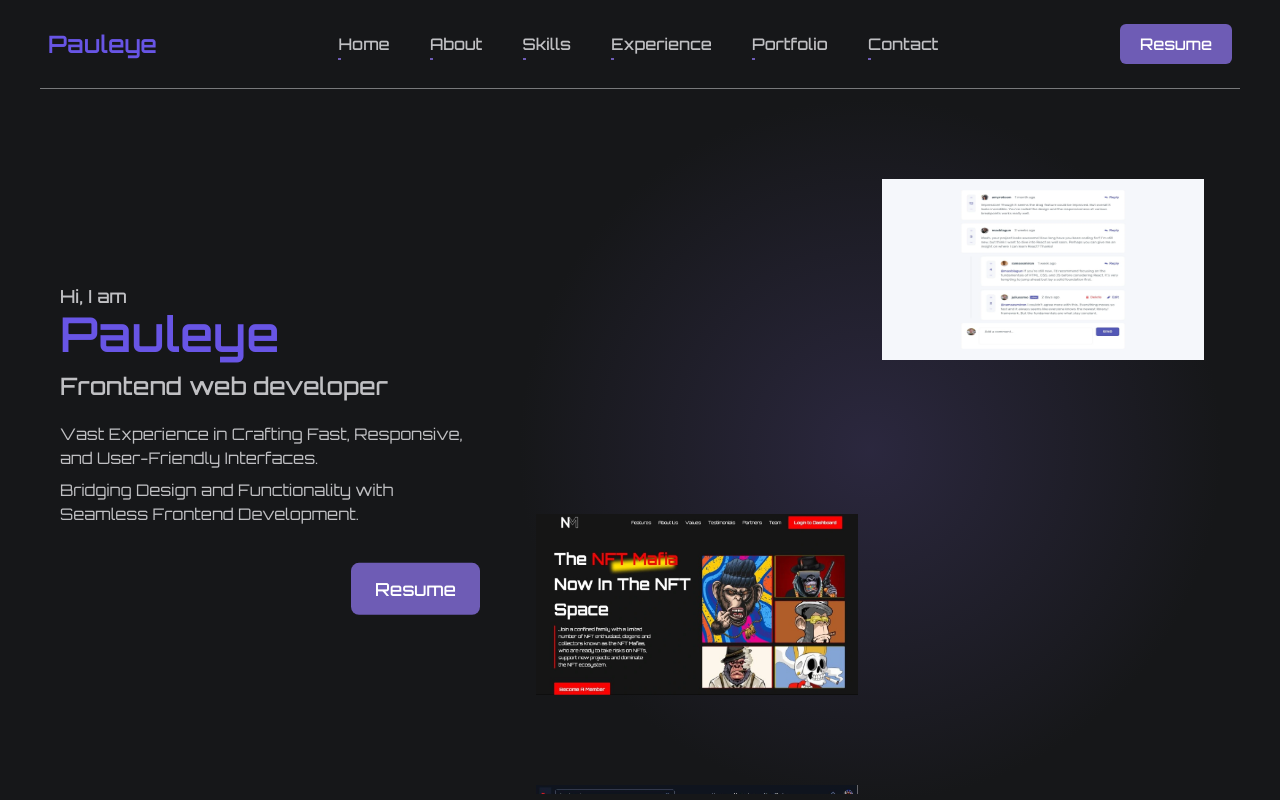
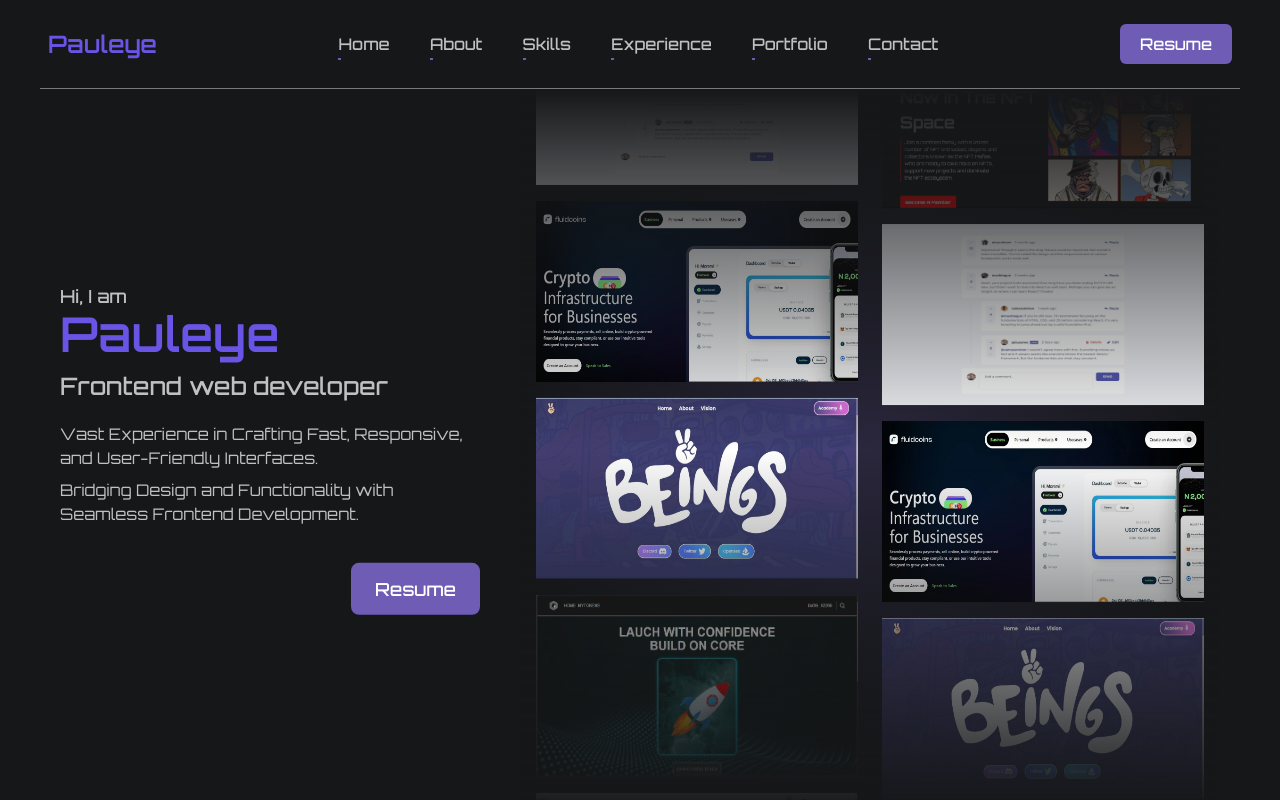
Before and after one commit to Pauleye12/portfolioV2, a React (Vite) app: page / in a window 1280 px wide. Shown: the top 800 px of the page. Built offline with nearby package versions, Linux system fonts and the light colour scheme.

Commit message:
fix slider added gradient

```diff
--- a/src/components/SwiperScroll.jsx
+++ b/src/components/SwiperScroll.jsx
@@ -16,18 +16,17 @@ const scrollDown = {
 };
 const scrollDownContainer = {
   initial: {
-    opacity: 1,
-    bottom: "140%",
+    y: 0,
   },
-  animate: {
-    opacity: 1,
-
-    bottom: "-120px",
+  animate(dir) {
+    return {
+      y: dir === -1 ? "100%" : "-100%",
       transition: {
-      duration: 20,
+        duration: 120,
         ease: "linear",
         repeat: Infinity,
       },
+    };
   },
 };
 const scrollDownContainer2 = {
@@ -89,57 +88,103 @@ const images = [
 
 const SwiperScroll = () => {
   return (
-    <div className="flex w-full h-full p-4 gap-6  ">
+    <div className="flex w-full h-full overflow-hidden p-4 gap-6  relative">
+      <div className="flex flex-col gap-4 w-full relative">
         <motion.div
           initial="initial"
           animate="animate"
-        variants={scrollDown}
-        className=" w-full h-full overflow-hidden flex flex-col gap-8 items-center relative  "
+          variants={scrollDownContainer}
+          className="flex flex-col gap-4 pb-4 w-full relative"
         >
+          <div className=" w-full flex flex-col gap-4 items-center relative  ">
             {images.map((item, index) => {
               return (
-            <motion.a
-              variants={scrollDownContainer}
+                <a
                   key={index}
                   href={item.url}
                   target="_blank"
                   rel="noopener noreferrer"
-              className={`flex justify-center w-full items-center rounded-md absolute  `}
+                  className={`flex justify-center w-full items-center rounded-md  `}
+                >
+                  <img
+                    src={`/images/${item.img}.webp`}
+                    alt=""
+                    className="max-w-[400px] aspect-video w-full block"
+                  />
+                </a>
+              );
+            })}
+          </div>
+          <div className=" w-full flex flex-col gap-4 items-center absolute top-full left-0 w-full">
+            {images.map((item, index) => {
+              return (
+                <a
+                  key={index}
+                  href={item.url}
+                  target="_blank"
+                  rel="noopener noreferrer"
+                  className={`flex justify-center w-full items-center rounded-md  `}
                 >
                   <img
                     src={`/images/${item.img}.webp`}
                     alt=""
                     className="max-w-[400px] aspect-video w-full"
                   />
-            </motion.a>
+                </a>
               );
             })}
+          </div>
         </motion.div>
+      </div>
+      <div className="flex flex-col gap-4 w-full relative">
         <motion.div
+          custom={-1}
           initial="initial"
           animate="animate"
-        variants={scrollDown}
-        className=" w-full hidden lg:block h-full overflow-hidden relative "
+          variants={scrollDownContainer}
+          className="flex flex-col gap-4 pt-4 w-full relative"
         >
-        {images.reverse().map((item, index) => {
+          <div className=" w-full flex flex-col gap-4 items-center relative  ">
+            {images.map((item, index) => {
               return (
-            <motion.a
-              variants={scrollDownContainer2}
+                <a
                   key={index}
                   href={item.url}
                   target="_blank"
                   rel="noopener noreferrer"
-              className={`flex justify-center w-full items-center rounded-md absolute `}
+                  className={`flex justify-center w-full items-center rounded-md  `}
                 >
                   <img
                     src={`/images/${item.img}.webp`}
                     alt=""
-                className="max-w-[450px] aspect-video w-full"
+                    className="max-w-[400px] aspect-video w-full block"
                   />
-            </motion.a>
+                </a>
               );
             })}
+          </div>
+          <div className=" w-full flex flex-col gap-4 items-center absolute bottom-full left-0 w-full">
+            {images.map((item, index) => {
+              return (
+                <a
+                  key={index}
+                  href={item.url}
+                  target="_blank"
+                  rel="noopener noreferrer"
+                  className={`flex justify-center w-full items-center rounded-md  `}
+                >
+                  <img
+                    src={`/images/${item.img}.webp`}
+                    alt=""
+                    className="max-w-[400px] aspect-video w-full"
+                  />
+                </a>
+              );
+            })}
+          </div>
         </motion.div>
+      </div>
+      <div className="bg-[linear-gradient(to_bottom,#161719,transparent,#161719)] absolute inset-0"></div>
     </div>
   );
 };
```
Lines whose indentation alone changed are shown as unchanged.
